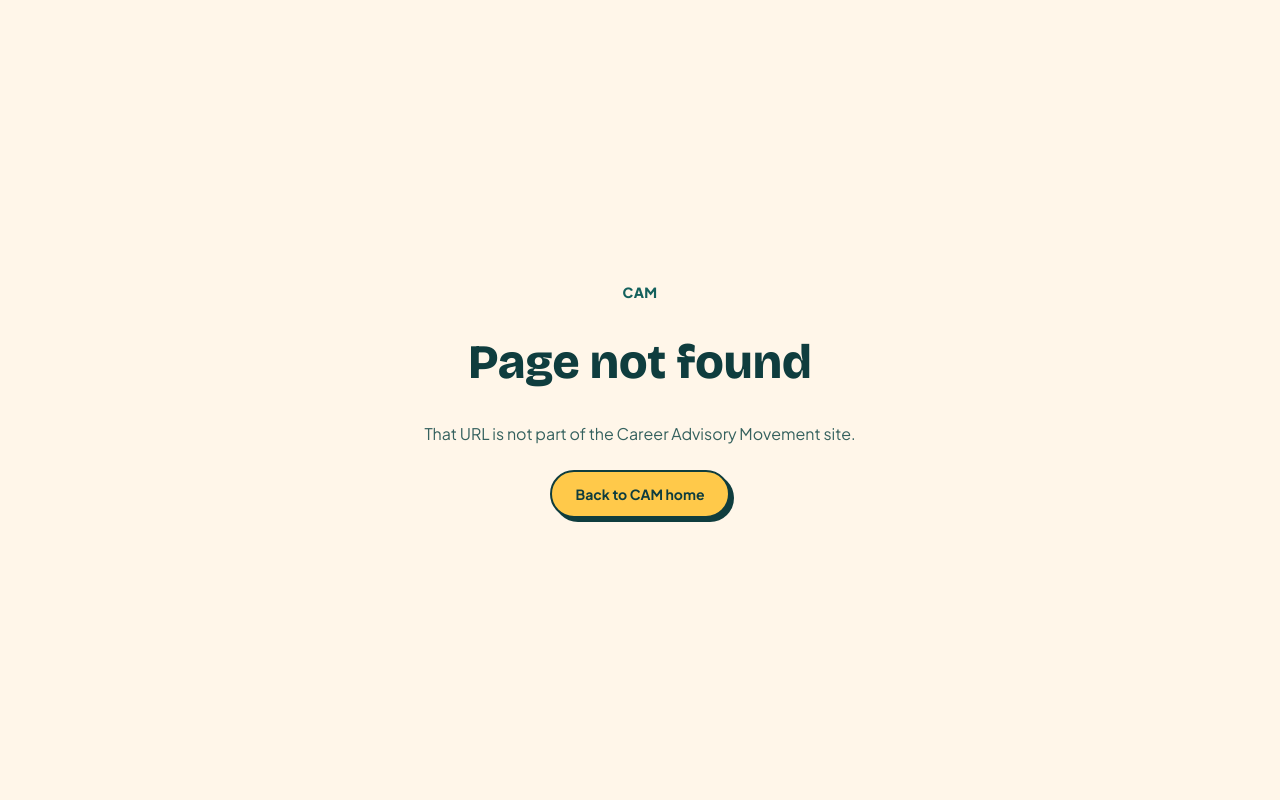
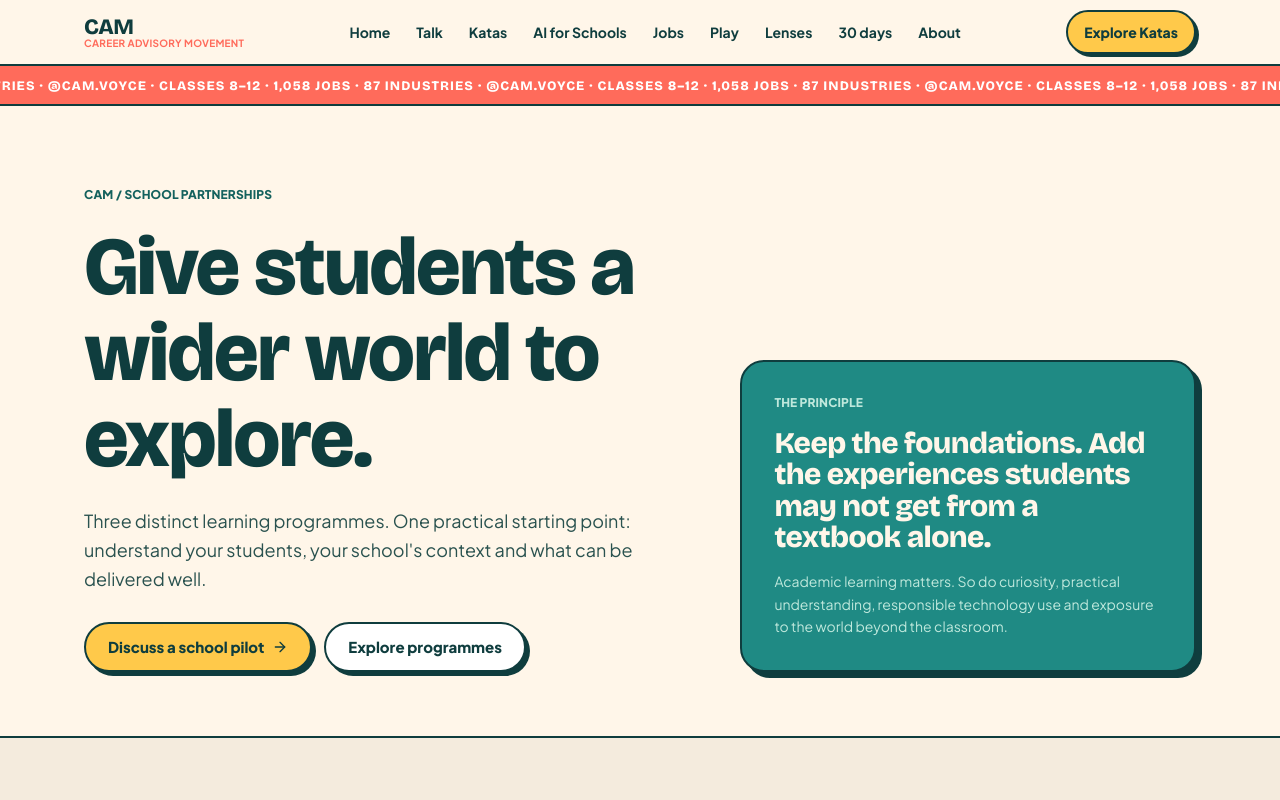
Before and after one commit to suryavamshiGovardhan/cam-website, a React (Vite) app: page /cam-website/for-schools in a window 1280 px wide. Before the commit this address had no page. Shown: the top 800 px of the page. Built offline with nearby package versions, Linux system fonts and the light colour scheme.

Commit message:
Add dedicated For Schools route

```diff
--- a/src/App.tsx
+++ b/src/App.tsx
@@ -6,6 +6,7 @@ const CamArticlePage = lazy(() => import("./pages/CamArticlePage"));
 const CamTalkPage = lazy(() => import("./pages/CamTalkPage"));
 const CamKatasPage = lazy(() => import("./pages/CamKatasPage"));
 const AiForSchoolsPage = lazy(() => import("./pages/AiForSchoolsPage"));
+const ForSchoolsPage = lazy(() => import("./pages/ForSchoolsPage"));
 const CamAtlasPage = lazy(() => import("./pages/CamAtlasPage"));
 const CamPlayPage = lazy(() => import("./pages/CamPlayPage"));
 const CamFitPage = lazy(() => import("./pages/CamFitPage"));
@@ -35,6 +36,7 @@ export default function App() {
     <Suspense fallback={<Fallback />}>
       <Routes>
         <Route path="/" element={<CamHubPage />} />
+        <Route path="/for-schools" element={<ForSchoolsPage />} />
         <Route path="/articles/the-exposure-gap" element={<Navigate to="/articles/the-knowing-gap" replace />} />
         <Route path="/articles/inside-the-atlas-88-industries" element={<Navigate to="/articles/inside-the-atlas-87-industries" replace />} />
         <Route path="/articles/:slug" element={<CamArticlePage />} />
```
